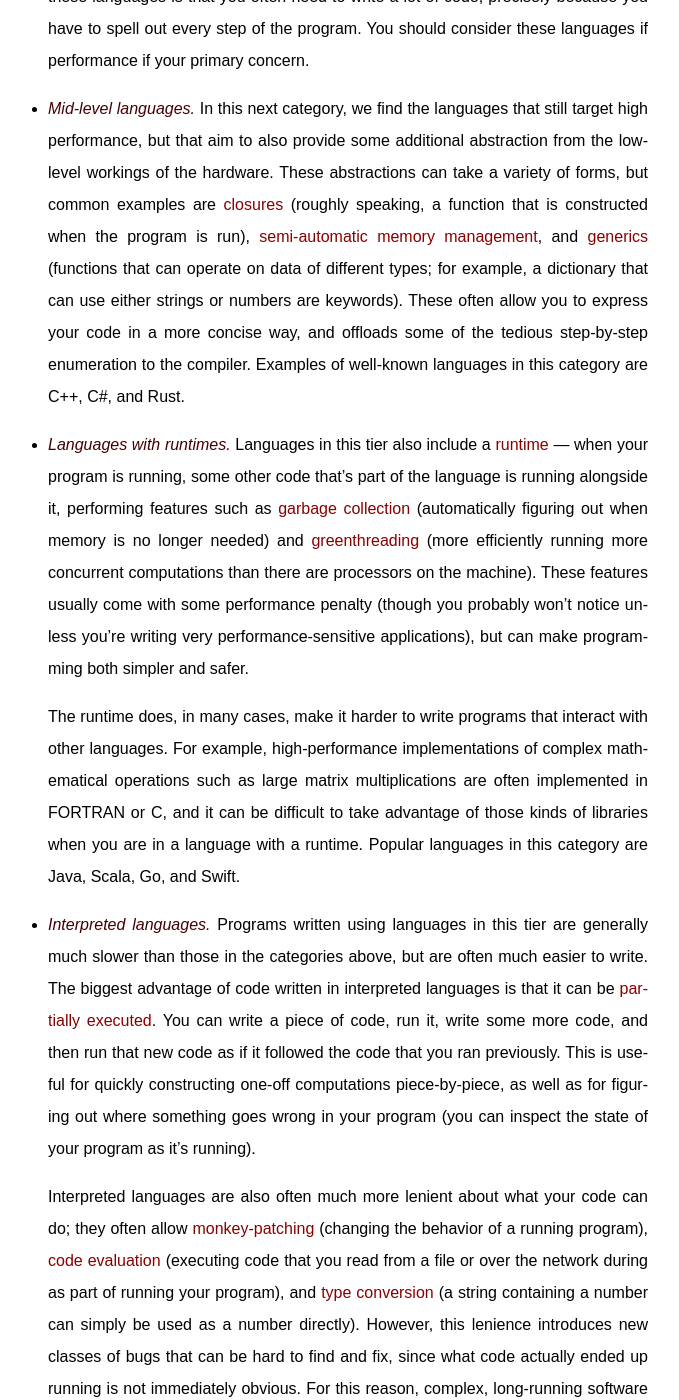
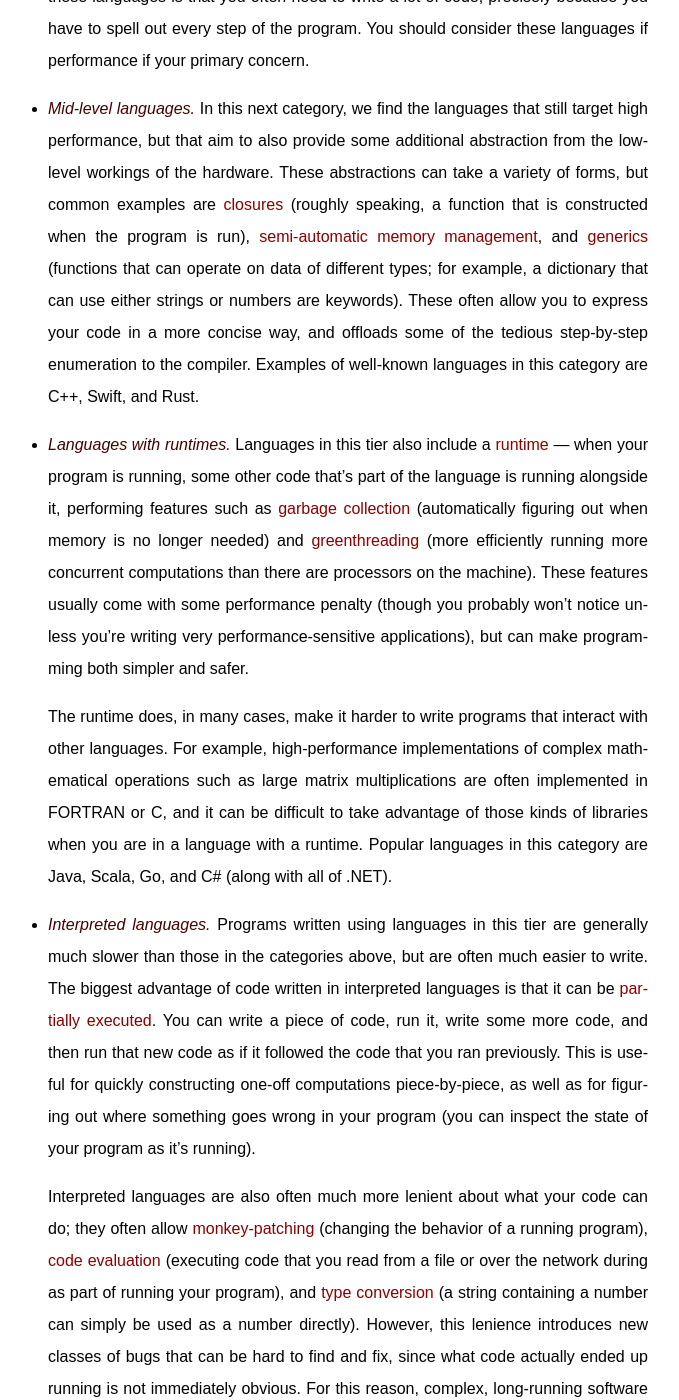
Before and after one commit to jonhoo/thesquareplanet.com, a Jekyll site: the page built from _posts/2016-06-06-choosing-a-programming-language.md, in a window 1280 px wide and 1400 px high, scrolled down 2631 px. Shown: the whole window, without its empty margins (312-991 px from the left). Built offline with Jekyll 4.4.1, drawn with Linux system fonts in a browser that asks for light colours; comment, search, counter and statistics services are not loaded; some of the changed lines change nothing that is shown; some of the changed text lies outside the part shown.

Commit message:
Some language rearrangement

```diff
--- a/_posts/2016-06-06-choosing-a-programming-language.md
+++ b/_posts/2016-06-06-choosing-a-programming-language.md
@@ -119,7 +119,7 @@
   keywords). These often allow you to express your code in a more
   concise way, and offloads some of the tedious step-by-step enumeration
   to the compiler. Examples of well-known languages in this category are
-  C++, C#, and Rust.
+  C++, Swift, and Rust.
 
 - **Languages with runtimes.** Languages in this tier also include a
   *runtime* --- when your program is running, some other code that's
@@ -137,7 +137,7 @@
   matrix multiplications are often implemented in FORTRAN or C, and it
   can be difficult to take advantage of those kinds of libraries when
   you are in a language with a runtime. Popular languages in this
-  category are Java, Scala, Go, and Swift.
+  category are Java, Scala, Go, and C# (along with all of .NET).
 
 - **Interpreted languages.** Programs written using languages in this
   tier are generally much slower than those in the categories above, but
@@ -261,7 +261,7 @@
   wiped. There are many different approaches to this, such as
   disallowing mutable data altogether (Haskell), or checking these
   properties at compile time (Rust). Other languages in this category
-  are Erlang, Prolog, and F#.
+  are Prolog, Swift, and F#.
 
 - **Show me proof.** In these languages, it is no longer sufficient to
   show that your program isn't wrong. You have to show that it in fact
```
